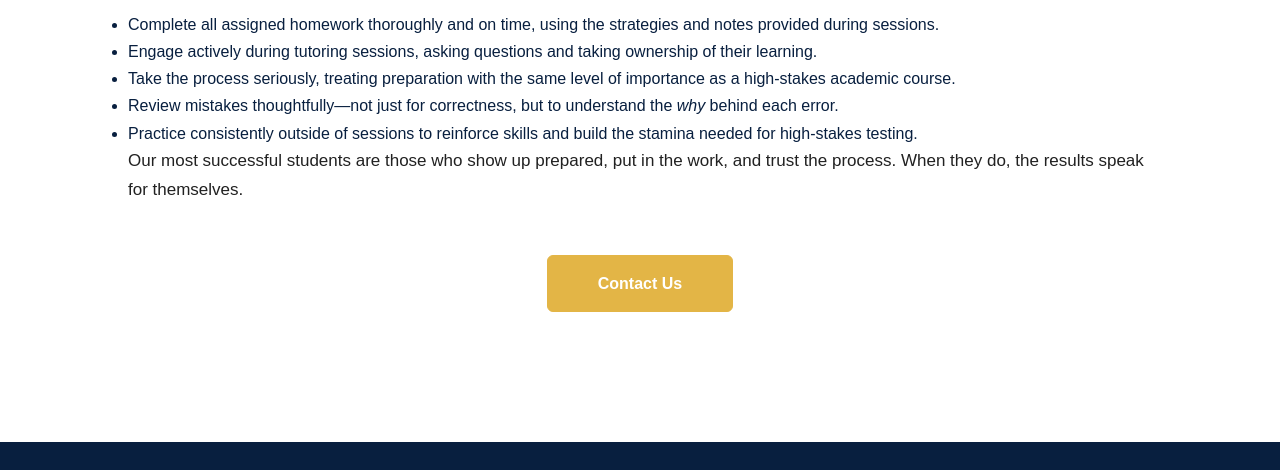
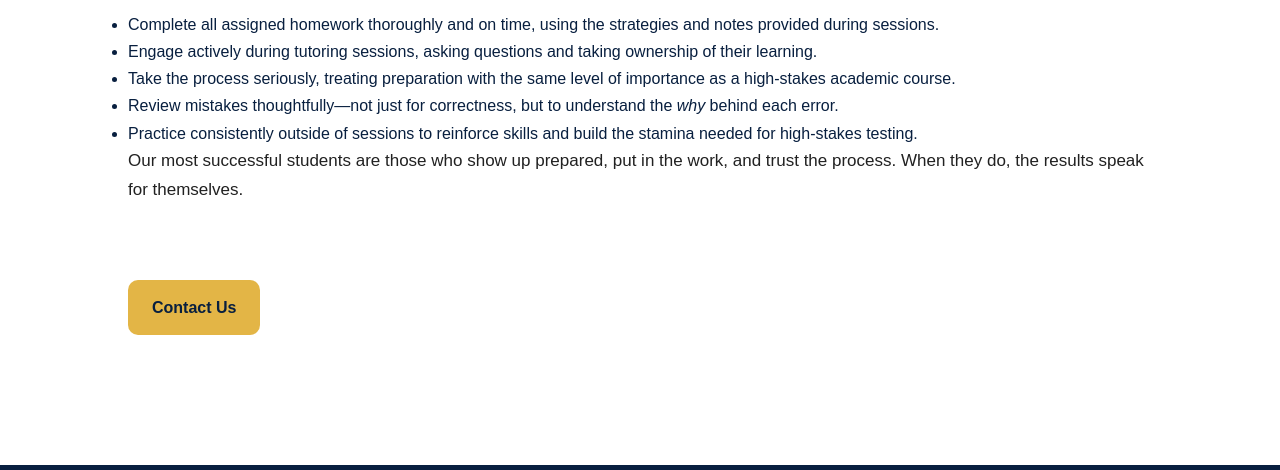
Before and after one commit to khanka786/TopScore-Method, a plain HTML site: page guidance.html in a window 1280 px wide. Shown: the part 1288-1758 px from the top of the page. Drawn offline with Linux system fonts and the light colour scheme.

Commit message:
fixed the contact us button

```diff
--- a/style.css
+++ b/style.css
@@ -205,7 +205,7 @@ nav ul li a:hover::after {
 }
 
 /* ---------- Contact CTA Button (used outside form) ---------- */
-.btn-contact {
+a.btn.btn-contact {
   background-color: #e3b546;
   color: #081f3f;
   padding: 14px 24px;
@@ -219,7 +219,7 @@ nav ul li a:hover::after {
   transition: background-color 0.3s ease, transform 0.2s ease;
 }
 
-.btn-contact:hover {
+a.btn.btn-contact:hover {
   background-color: #00915e;
   color: #ffffff;
   transform: translateY(-2px);
```
